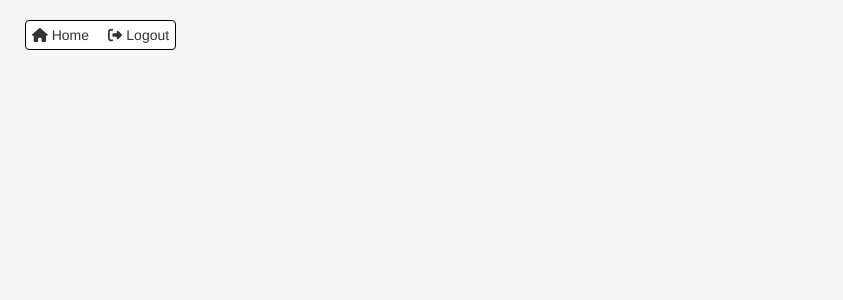
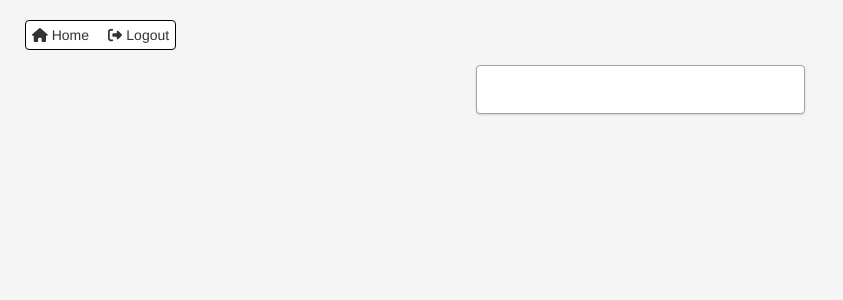
Before and after one commit to calebrosen/unifystores, a React (Vite) app: page /manufacturers/AddNewManufacturer in a window 1280 px wide. Shown: the top 300 px of the page, without its empty margins (0-843 px from the left). Built offline with nearby package versions, Linux system fonts and the light colour scheme; sample sign-in values are in the browser's storage.

Commit message:
added 'AddNewManufacturer'

```diff
--- a/src/index.css
+++ b/src/index.css
@@ -239,6 +239,23 @@ body {
   margin-top:2rem;
   font-size:2.35rem;
   padding: 2px;
+  border-radius: 4px;
+  box-shadow: rgba(0, 0, 0, 0.1) 0px 20px 25px -5px, rgba(0, 0, 0, 0.04) 0px 10px 10px -5px;
+  border: 1px solid darkred;
+}
+
+.inputBox1 {
+  margin-top:2rem;
+  font-size:2.45rem;
+  padding: 6px;
+  border-radius: 4px;
+  border: 1px solid rgb(163, 163, 163);
+  box-shadow: rgba(0, 0, 0, 0.1) 0px 1px 3px 0px, rgba(0, 0, 0, 0.06) 0px 1px 2px 0px;
+}
+
+.inputBox1:hover:active::selection::after {
+  margin-top:2rem;
+  font-size:2.45rem;
   border-radius: 4px;
   box-shadow: rgba(0, 0, 0, 0.1) 0px 20px 25px -5px, rgba(0, 0, 0, 0.04) 0px 10px 10px -5px;
   border: 1px solid darkred;
--- a/src/pages/manufacturers/AddNewManufacturer.jsx
+++ b/src/pages/manufacturers/AddNewManufacturer.jsx
@@ -1,5 +1,5 @@
 import axios from 'axios';
-import React, { useContext, useEffect, useState } from 'react';
+import React, { useContext } from 'react';
 import { StoreContext } from '../../contexts/StoreContext';
 
 function AddNewManufacturer() {
@@ -28,7 +28,7 @@ function AddNewManufacturer() {
   return (
 
     <div id="manufacturersContainer" className='subsectionContainer'>
-
+      <input className='inputBox1'></input>
     </div>
   );
 }
```
